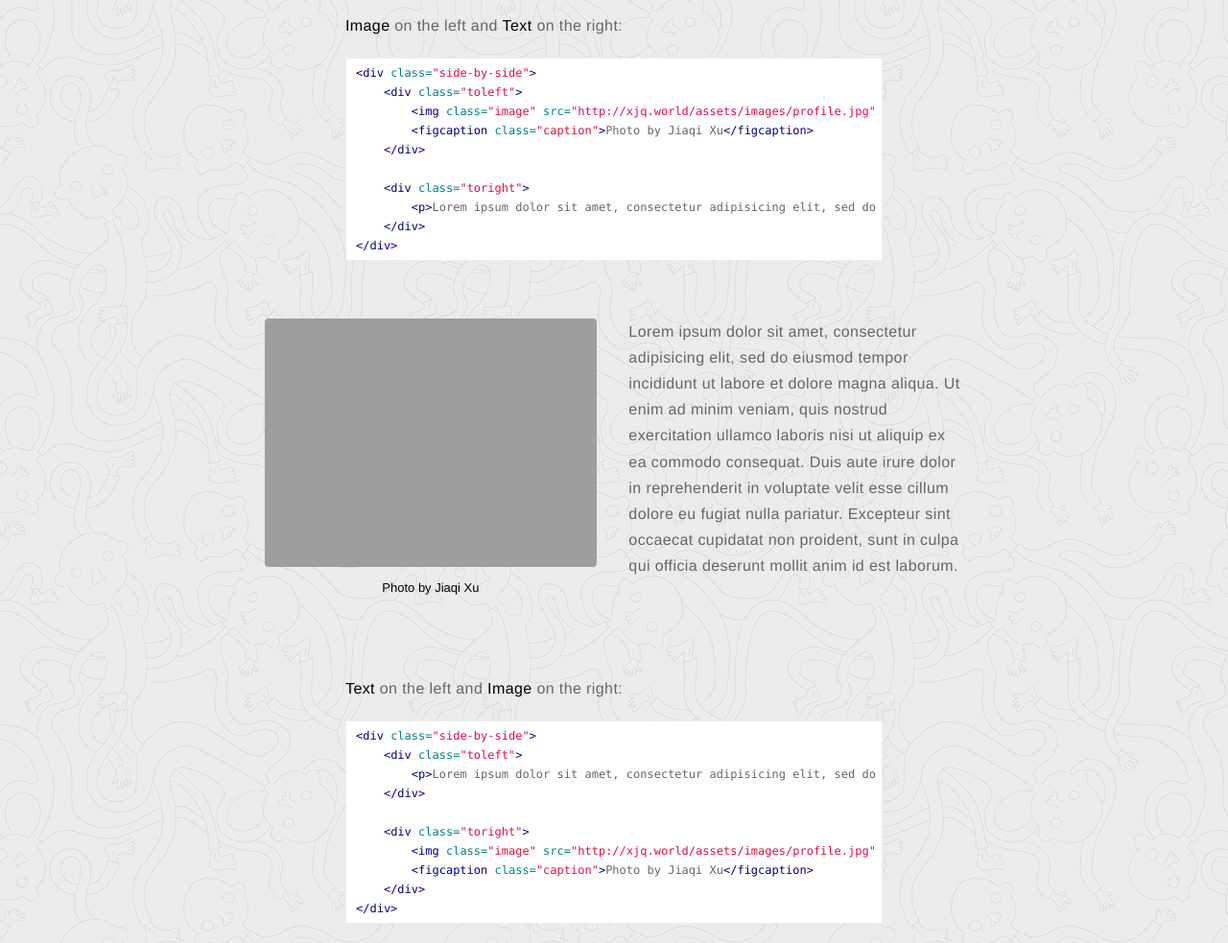
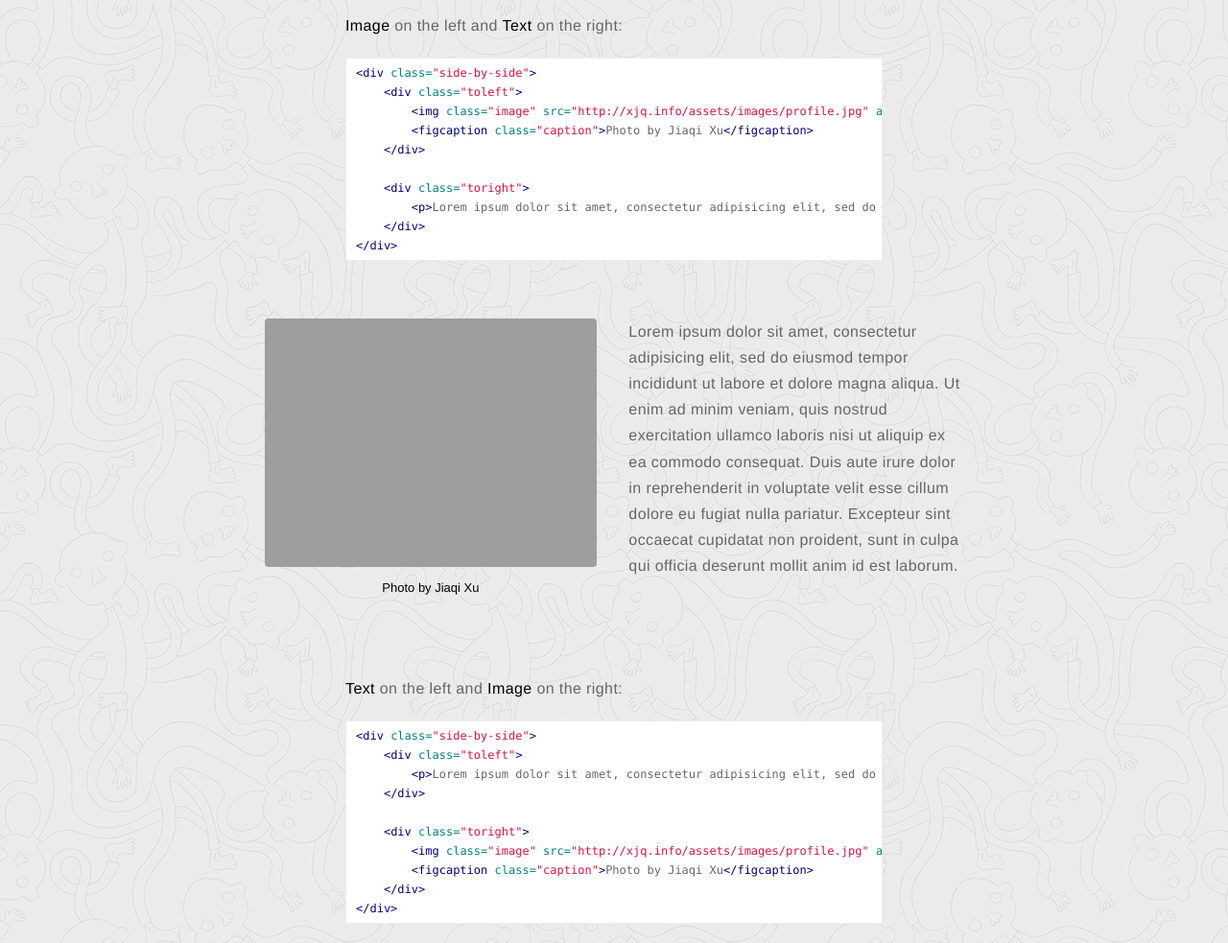
Before and after one commit to jxu033/jxu033.github.io, a Jekyll site: the page built from _posts/2017-06-03-markdown-extra-components.markdown, in a window 1280 px wide and 1400 px high, scrolled down 1152 px. Shown: the part 151-1134 px from the top of the window at 96% size. Built offline with Jekyll 4.4.1, drawn with Linux system fonts in a browser that asks for light colours; comment, search, counter and statistics services are not loaded; part of the change alters nothing that is shown.

Commit message:
update domain

```diff
--- a/_config.yml
+++ b/_config.yml
@@ -16,7 +16,7 @@ resume: false
 resume-external: true
 resume-url: /download/JiaqiXuResume2019.pdf
 
-url: http://xjq.world
+url: http://xjq.info
 # your url: http://USERNAME.github.io
 
 permalink: /:title/
```
